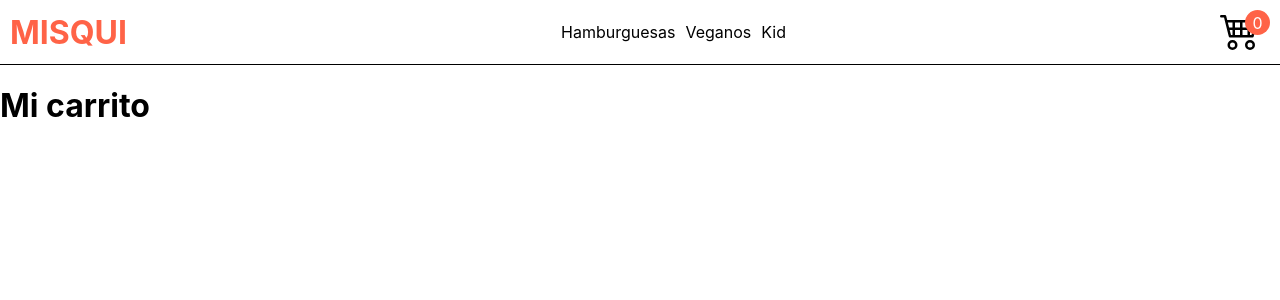
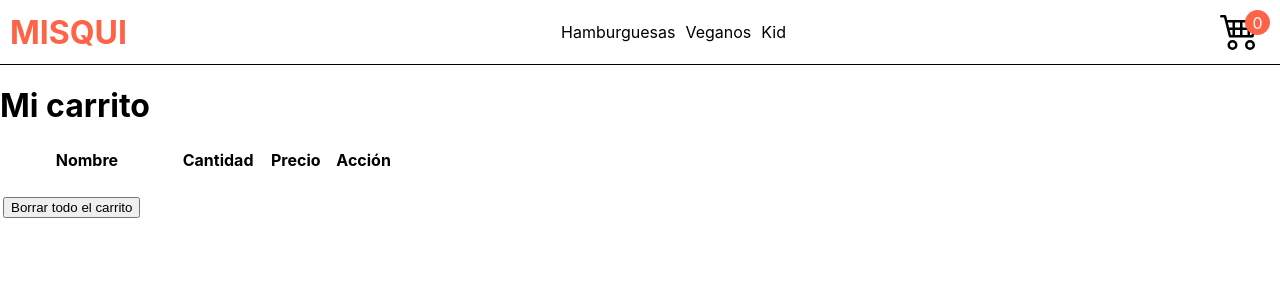
Before and after one commit to blikroy/misqui-vidal, a React (Create React App) app: page /cart in a window 1280 px wide. Shown: the top 300 px of the page. Built offline with nearby package versions, Linux system fonts and the light colour scheme.

Commit message:
CartContext

```diff
--- a/src/App.js
+++ b/src/App.js
@@ -4,10 +4,12 @@ import NavBar from './components/NavBar.js';
 import ItemDetailContainer from './components/ItemDetailContainer';
 import ItemListContainer from './components/ItemListContainer';
 import Cart from './components/Cart';
+import CartContextProvider from "./components/CartContext";
 
 function App() {
   return (
     <>
+    <CartContextProvider>
       <BrowserRouter>
         <NavBar />
         <Routes>
@@ -18,6 +20,7 @@ function App() {
           <Route path="*" element={<p>Error 404</p>} />
         </Routes>
       </BrowserRouter>
+    </CartContextProvider>
     </>
   );
 }
--- a/src/components/Cart.js
+++ b/src/components/Cart.js
@@ -1,6 +1,39 @@
+import { useContext } from "react";
+import { CartContext } from "./CartContext";
+
 const Cart = () => {
+    const carrito = useContext(CartContext)
     return(
-        <h1>Mi carrito</h1>
+        <>
+            <h1>Mi carrito</h1>
+            <table width='400px'>
+            <tr>
+                <th>Nombre</th>
+                <th>Cantidad</th>
+                <th>Precio</th>
+                <th>Acción</th>
+            </tr>
+            {
+                carrito.cartList.map(item =>
+                    <tr key={item.id}>
+                        <td>{item.nombre}</td>
+                        <td>{item.cantidad}</td>
+                        <td>{item.cantidad * item.precio}</td>
+                        <td><button onClick={() => carrito.removeItem(item.id)}>Borrar</button></td>
+                    </tr>
+                )
+            }
+            <br/>
+            <tr>
+            <td><button onClick={carrito.clear}>Borrar todo el carrito</button></td>
+            <td></td>
+            <td></td>
+            <td></td>
+
+            </tr>
+            </table>
+        </>
     );
+
 }
 export default Cart;
--- /dev/null
+++ b/src/components/CartContext.js
@@ -0,0 +1,27 @@
+import { createContext, useState } from "react";
+
+export const CartContext = createContext();
+
+const CartContextProvider = ({children}) => {
+
+    const [cartList, setCartList] = useState([])
+
+    const addItem = (contenidos, cantidad) => {
+        const listaCantidad = {
+            ...contenidos, cantidad: cantidad
+        }
+        setCartList([...cartList, listaCantidad])
+    }
+    const clear = ()=> {
+        setCartList([]);
+    }
+    const removeItem = (id) => {
+        setCartList(cartList.filter(item => item.id !== id))
+    }
+    return(
+        <CartContext.Provider value={{cartList, addItem, clear, removeItem}}>
+            {children}
+        </CartContext.Provider>
+    )
+}
+export default CartContextProvider;
--- a/src/components/CartWidget.js
+++ b/src/components/CartWidget.js
@@ -1,5 +1,8 @@
+import { Link } from "react-router-dom";
+
 const CartWidget = () => {
     return(
+        <Link to="/cart">
             <div className="carrito">
                 <span className='carritoIcono'>
                     <svg xmlns="http://www.w3.org/2000/svg" width="40" height="40" fill="currentColor" className="bi bi-cart4" viewBox="0 0 16 16">
@@ -8,6 +11,7 @@ const CartWidget = () => {
                 </span>
                 <span className="carritoCantidad">0</span>
             </div>
+        </Link>
     );
 }
 export default CartWidget;
--- a/src/components/ItemDetail.js
+++ b/src/components/ItemDetail.js
@@ -1,12 +1,18 @@
 import { useState } from "react";
 import { Link } from "react-router-dom";
 import ItemCount from "./ItemCount";
+import { useContext } from "react";
+import { CartContext } from "./CartContext";
 
 const ItemDetail = ({dato}) => {
     const [contador, setContador] = useState(0)
+
+    const carrito = useContext(CartContext)
+
     const alerta = (numero, producto) => {
         alert("Acabas de agregar " + numero + " " + producto)
         setContador(numero);
+        carrito.addItem(dato, numero)
     }
     return(
         <>
```
Lines whose indentation alone changed are shown as unchanged.
